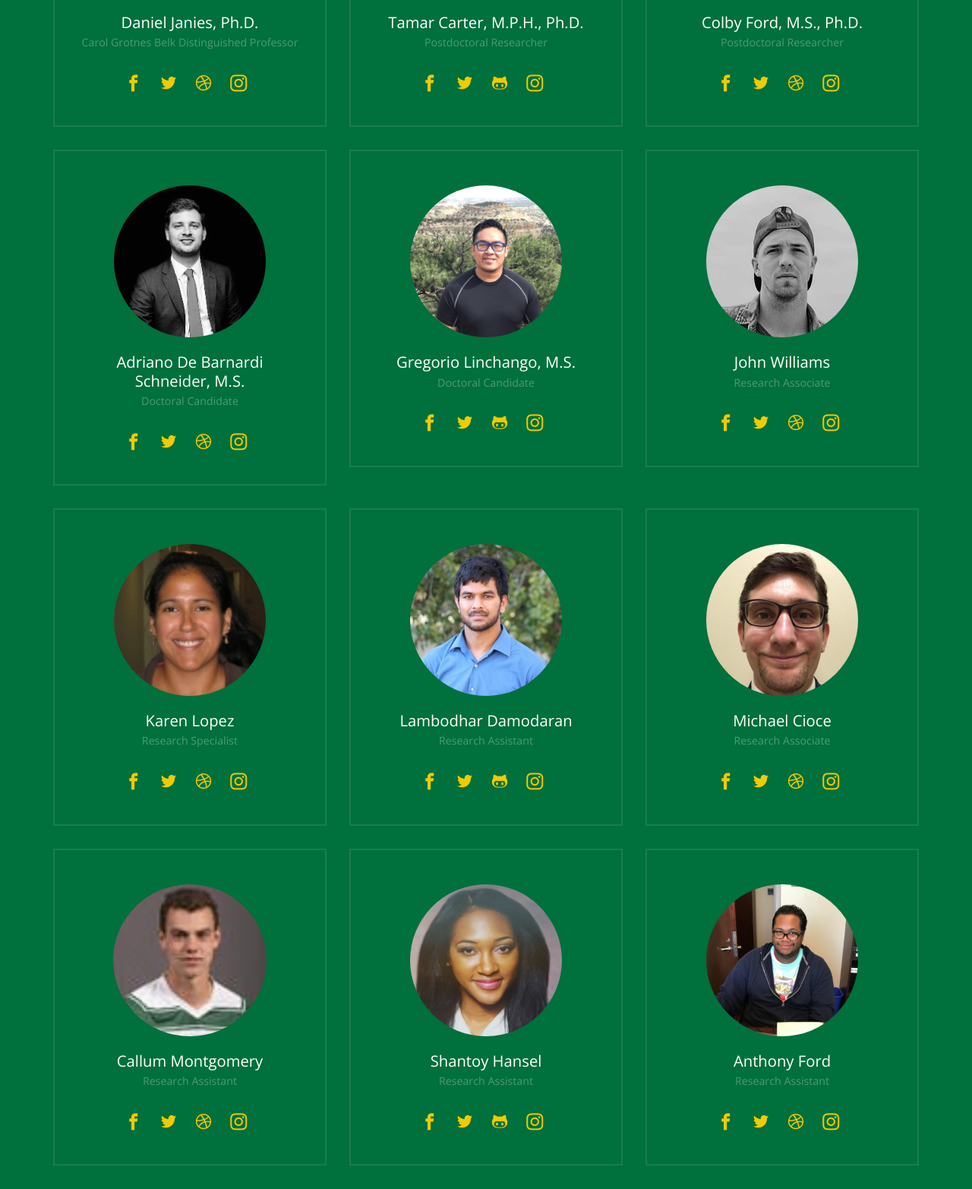
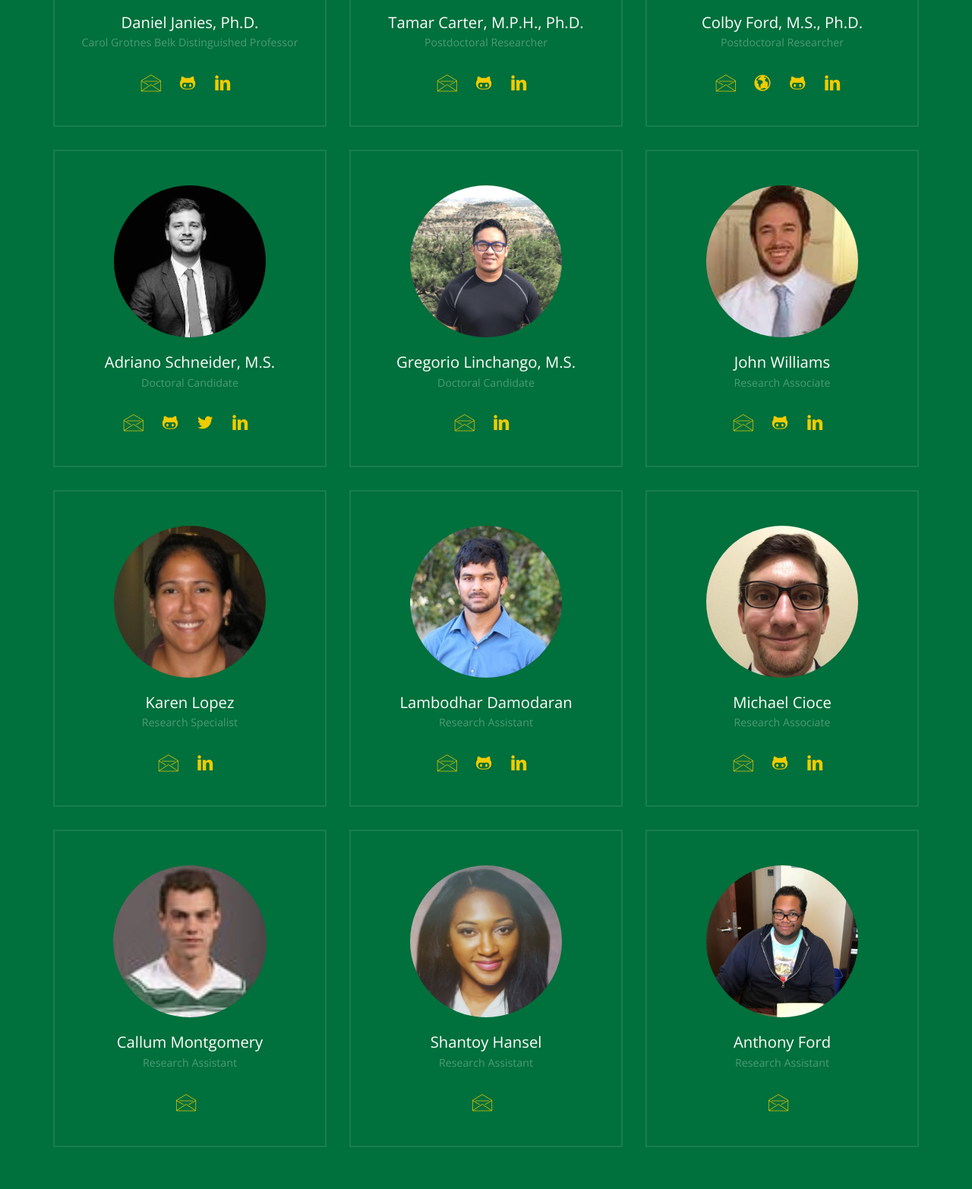
Before and after one commit to colbyford/JaniesLabPage, a website: page people.html in a window 1280 px wide. Shown: the part 1235-2800 px from the top of the page at 76% size. Drawn offline with nearby package versions, Linux system fonts and the light colour scheme; files whose address does not match are found by name.

Commit message:
Add social links

```diff
--- a/people.html
+++ b/people.html
@@ -92,10 +92,9 @@
               <h2 class="probootstrap-card-heading mb0">Daniel Janies, Ph.D.</h2>
               <p><small>Carol Grotnes Belk Distinguished Professor</small></p>
               <ul class="probootstrap-social">
-                <li><a href="#"><i class="icon-facebook2"></i></a></li>
-                <li><a href="#"><i class="icon-twitter"></i></a></li>
-                <li><a href="#"><i class="icon-dribbble"></i></a></li>
-                <li><a href="#"><i class="icon-instagram2"></i></a></li>
+                <li><a href="mailto:djanies@uncc.edu" target="_blank"><i class="icon-envelope"></i></a></li>
+				<li><a href="https://github.com/supramap" target="_blank"><i class="icon-github"></i></a></li>
+				<li><a href="https://www.linkedin.com/in/danieljanies/" target="_blank"><i class="icon-linkedin"></i></a></li>
               </ul>
             </div>
           </div>
@@ -109,10 +108,9 @@
               <h2 class="probootstrap-card-heading mb0">Tamar Carter, M.P.H., Ph.D.</h2>
               <p><small>Postdoctoral Researcher</small></p>
               <ul class="probootstrap-social">
-                <li><a href="#"><i class="icon-facebook2"></i></a></li>
-                <li><a href="#"><i class="icon-twitter"></i></a></li>
-                <li><a href="#"><i class="icon-github"></i></a></li>
-                <li><a href="#"><i class="icon-instagram2"></i></a></li>
+                <li><a href="mailto:tcarte47@uncc.edu" target="_blank"><i class="icon-envelope"></i></a></li>
+				<li><a href="https://github.com/tamarcarter" target="_blank"><i class="icon-github"></i></a></li>
+                <li><a href="https://www.linkedin.com/in/tamar-carter-41809611/" target="_blank"><i class="icon-linkedin"></i></a></li>
               </ul>
             </div>
           </div>
@@ -126,10 +124,10 @@
               <h2 class="probootstrap-card-heading mb0">Colby Ford, M.S., Ph.D.</h2>
               <p><small>Postdoctoral Researcher</small></p>
               <ul class="probootstrap-social">
-                <li><a href="#"><i class="icon-facebook2"></i></a></li>
-                <li><a href="#"><i class="icon-twitter"></i></a></li>
-                <li><a href="#"><i class="icon-dribbble"></i></a></li>
-                <li><a href="#"><i class="icon-instagram2"></i></a></li>
+                <li><a href="mailto:cford38@uncc.edu" target="_blank"><i class="icon-envelope"></i></a></li>
+				<li><a href="https://www.colbyford.com" target="_blank"><i class="icon-globe"></i></a></li>
+				<li><a href="https://github.com/colbyford" target="_blank"><i class="icon-github"></i></a></li>
+                <li><a href="https://www.linkedin.com/in/colbyford/" target="_blank"><i class="icon-linkedin"></i></a></li>
               </ul>
             </div>
           </div>
@@ -142,13 +140,13 @@
               <img src="img/AdrianoSchneider.jpg" class="img-responsive" alt="Adriano De Barnardi Schneider, M.S.">
             </div>
             <div class="probootstrap-card-text">
-              <h2 class="probootstrap-card-heading mb0">Adriano De Barnardi Schneider, M.S.</h2>
+              <h2 class="probootstrap-card-heading mb0">Adriano Schneider, M.S.</h2>
               <p><small>Doctoral Candidate</small></p>
               <ul class="probootstrap-social">
-                <li><a href="#"><i class="icon-facebook2"></i></a></li>
-                <li><a href="#"><i class="icon-twitter"></i></a></li>
-                <li><a href="#"><i class="icon-dribbble"></i></a></li>
-                <li><a href="#"><i class="icon-instagram2"></i></a></li>
+                <li><a href="mailto:adeberna@uncc.edu" target="_blank"><i class="icon-envelope"></i></a></li>
+				<li><a href="https://github.com/abschneider" target="_blank"><i class="icon-github"></i></a></li>
+				<li><a href="https://twitter.com/abschneider_" target="_blank"><i class="icon-twitter"></i></a></li>
+                <li><a href="https://www.linkedin.com/in/adrianoschneider/" target="_blank"><i class="icon-linkedin"></i></a></li>
               </ul>
             </div>
           </div>
@@ -162,10 +160,8 @@
               <h2 class="probootstrap-card-heading mb0">Gregorio Linchango, M.S.</h2>
               <p><small>Doctoral Candidate</small></p>
               <ul class="probootstrap-social">
-                <li><a href="#"><i class="icon-facebook2"></i></a></li>
-                <li><a href="#"><i class="icon-twitter"></i></a></li>
-                <li><a href="#"><i class="icon-github"></i></a></li>
-                <li><a href="#"><i class="icon-instagram2"></i></a></li>
+                <li><a href="mailto:glinchan@uncc.edu" target="_blank"><i class="icon-envelope"></i></a></li>
+                <li><a href="https://www.linkedin.com/in/gregoriovlinchangco/" target="_blank"><i class="icon-linkedin"></i></a></li>
               </ul>
             </div>
           </div>
@@ -173,16 +169,15 @@
         <div class="col-md-4 probootstrap-animate">
           <div class="probootstrap-card probootstrap-person text-center">
             <div class="probootstrap-card-media">
-              <img src="img/person_3.jpg" class="img-responsive" alt="John Williams">
+              <img src="img/JohnWilliams.png" class="img-responsive" alt="John Williams">
             </div>
             <div class="probootstrap-card-text">
               <h2 class="probootstrap-card-heading mb0">John Williams</h2>
               <p><small>Research Associate</small></p>
               <ul class="probootstrap-social">
-                <li><a href="#"><i class="icon-facebook2"></i></a></li>
-                <li><a href="#"><i class="icon-twitter"></i></a></li>
-                <li><a href="#"><i class="icon-dribbble"></i></a></li>
-                <li><a href="#"><i class="icon-instagram2"></i></a></li>
+                <li><a href="mailto:jwill409@uncc.edu" target="_blank"><i class="icon-envelope"></i></a></li>
+				<li><a href="https://github.com/jwill490" target="_blank"><i class="icon-github"></i></a></li>
+                <li><a href="https://www.linkedin.com/in/john-williams-b4aa3760/" target="_blank"><i class="icon-linkedin"></i></a></li>
               </ul>
             </div>
           </div>
@@ -198,10 +193,8 @@
               <h2 class="probootstrap-card-heading mb0">Karen Lopez</h2>
               <p><small>Research Specialist</small></p>
               <ul class="probootstrap-social">
-                <li><a href="#"><i class="icon-facebook2"></i></a></li>
-                <li><a href="#"><i class="icon-twitter"></i></a></li>
-                <li><a href="#"><i class="icon-dribbble"></i></a></li>
-                <li><a href="#"><i class="icon-instagram2"></i></a></li>
+                <li><a href="mailto:klopez1@uncc.edu" target="_blank"><i class="icon-envelope"></i></a></li>
+                <li><a href="https://www.linkedin.com/in/karen-lopez-2bb58537/" target="_blank"><i class="icon-linkedin"></i></a></li>
               </ul>
             </div>
           </div>
@@ -215,10 +208,9 @@
               <h2 class="probootstrap-card-heading mb0">Lambodhar Damodaran</h2>
               <p><small>Research Assistant</small></p>
               <ul class="probootstrap-social">
-                <li><a href="#"><i class="icon-facebook2"></i></a></li>
-                <li><a href="#"><i class="icon-twitter"></i></a></li>
-                <li><a href="#"><i class="icon-github"></i></a></li>
-                <li><a href="#"><i class="icon-instagram2"></i></a></li>
+                <li><a href="mailto:ldamodar@uncc.edu" target="_blank"><i class="icon-envelope"></i></a></li>
+				<li><a href="https://github.com/lambodhar" target="_blank"><i class="icon-github"></i></a></li>
+                <li><a href="https://www.linkedin.com/in/lambodhar-damodaran-15253772/" target="_blank"><i class="icon-linkedin"></i></a></li>
               </ul>
             </div>
           </div>
@@ -232,10 +224,9 @@
               <h2 class="probootstrap-card-heading mb0">Michael Cioce</h2>
               <p><small>Research Associate</small></p>
               <ul class="probootstrap-social">
-                <li><a href="#"><i class="icon-facebook2"></i></a></li>
-                <li><a href="#"><i class="icon-twitter"></i></a></li>
-                <li><a href="#"><i class="icon-dribbble"></i></a></li>
-                <li><a href="#"><i class="icon-instagram2"></i></a></li>
+                <li><a href="mailto:mcioce@uncc.edu" target="_blank"><i class="icon-envelope"></i></a></li>
+				<li><a href="https://github.com/mcioce" target="_blank"><i class="icon-github"></i></a></li>
+                <li><a href="https://www.linkedin.com/in/mcioce/" target="_blank"><i class="icon-linkedin"></i></a></li>
               </ul>
             </div>
           </div>
@@ -251,10 +242,7 @@
               <h2 class="probootstrap-card-heading mb0">Callum Montgomery</h2>
               <p><small>Research Assistant</small></p>
               <ul class="probootstrap-social">
-                <li><a href="#"><i class="icon-facebook2"></i></a></li>
-                <li><a href="#"><i class="icon-twitter"></i></a></li>
-                <li><a href="#"><i class="icon-dribbble"></i></a></li>
-                <li><a href="#"><i class="icon-instagram2"></i></a></li>
+                <li><a href="mailto:cmontg24@uncc.edu" target="_blank"><i class="icon-envelope"></i></a></li>
               </ul>
             </div>
           </div>
@@ -268,10 +256,7 @@
               <h2 class="probootstrap-card-heading mb0">Shantoy Hansel</h2>
               <p><small>Research Assistant</small></p>
               <ul class="probootstrap-social">
-                <li><a href="#"><i class="icon-facebook2"></i></a></li>
-                <li><a href="#"><i class="icon-twitter"></i></a></li>
-                <li><a href="#"><i class="icon-github"></i></a></li>
-                <li><a href="#"><i class="icon-instagram2"></i></a></li>
+                <li><a href="mailto:shansel1@uncc.edu" target="_blank"><i class="icon-envelope"></i></a></li>
               </ul>
             </div>
           </div>
@@ -285,10 +270,7 @@
               <h2 class="probootstrap-card-heading mb0">Anthony Ford</h2>
               <p><small>Research Assistant</small></p>
               <ul class="probootstrap-social">
-                <li><a href="#"><i class="icon-facebook2"></i></a></li>
-                <li><a href="#"><i class="icon-twitter"></i></a></li>
-                <li><a href="#"><i class="icon-dribbble"></i></a></li>
-                <li><a href="#"><i class="icon-instagram2"></i></a></li>
+                <li><a href="mailto:aford29@uncc.edu" target="_blank"><i class="icon-envelope"></i></a></li>
               </ul>
             </div>
           </div>
```
Also changed, not shown: index.html (+1 -1 lines), img/JohnWilliams.png (added), img/originalprofiles/JohnWilliams.png (added).
